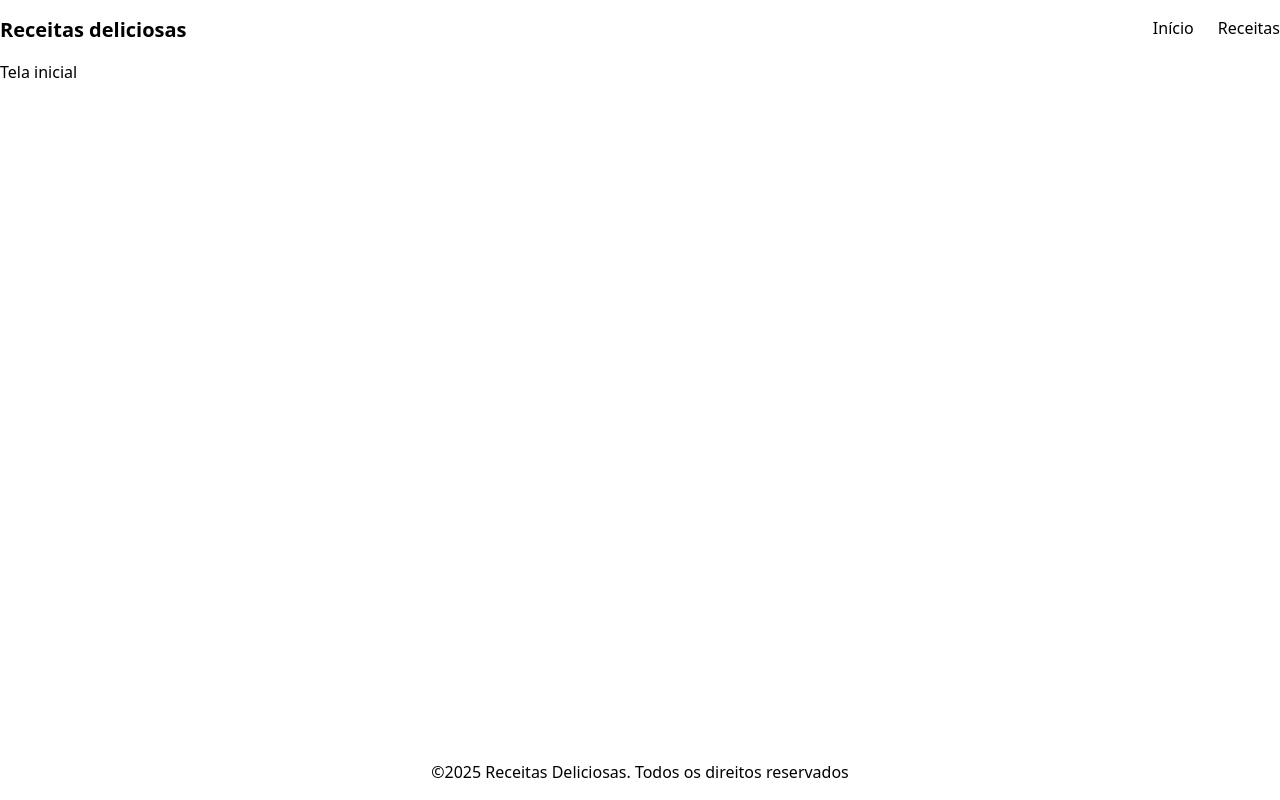
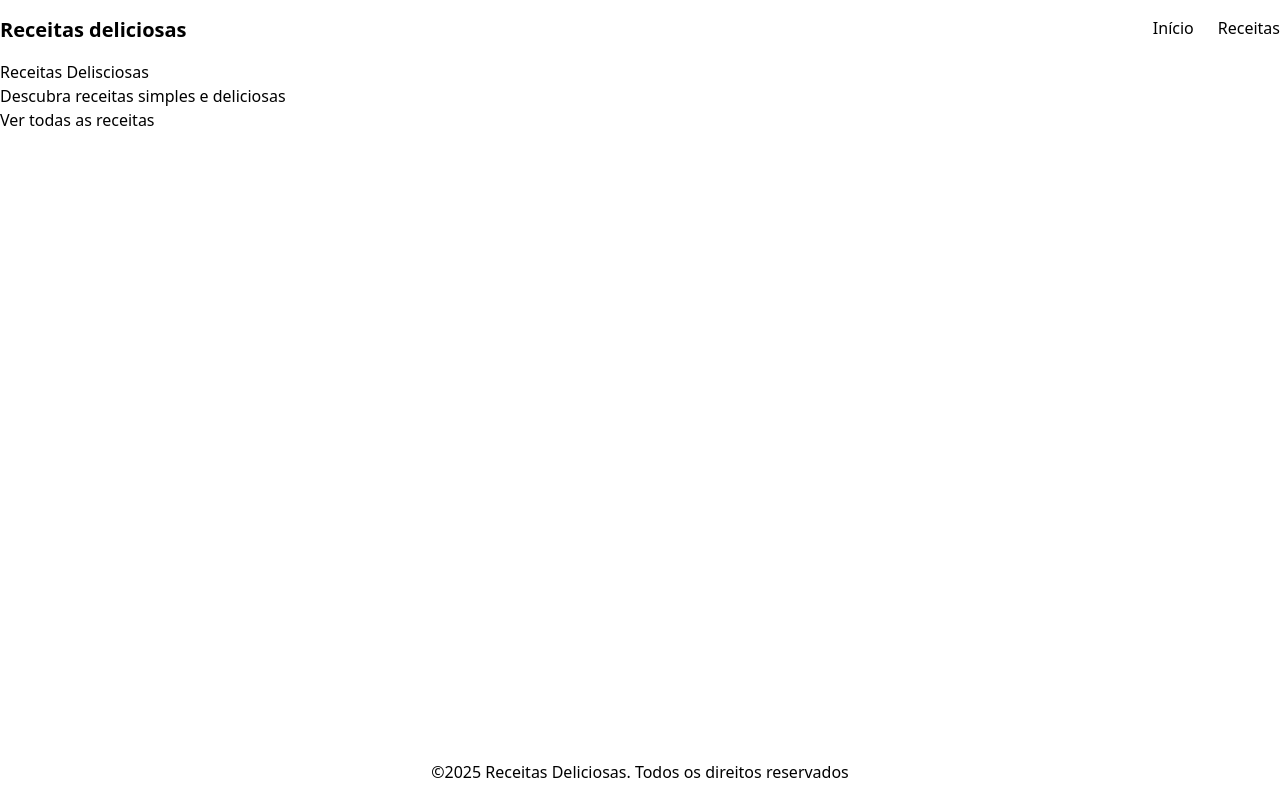
Before and after one commit to brenopz07/site-receitas_byron, a Next.js app in the folder receitas/: page / in a window 1280 px wide. Built offline with nearby package versions, Linux system fonts and the light colour scheme.

Commit message:
feat:estrutura da secao Hero

```diff
--- a/receitas/src/app/page.tsx
+++ b/receitas/src/app/page.tsx
@@ -1,8 +1,19 @@
+import Link from 'next/link';
 
 export default function Home() {
   return (
     <main className="flex-grow">
-      <h1>Tela inicial</h1>
+      <div className="container mx-auto">
+        {/*secao Hero*/}
+        <section>
+          <h1>Receitas Delisciosas</h1>
+          <p>Descubra receitas simples e deliciosas</p>
+
+          <Link href='/receitas'>
+            Ver todas as receitas
+          </Link>
+        </section>
+      </div>
     </main>
   );
 }
```
